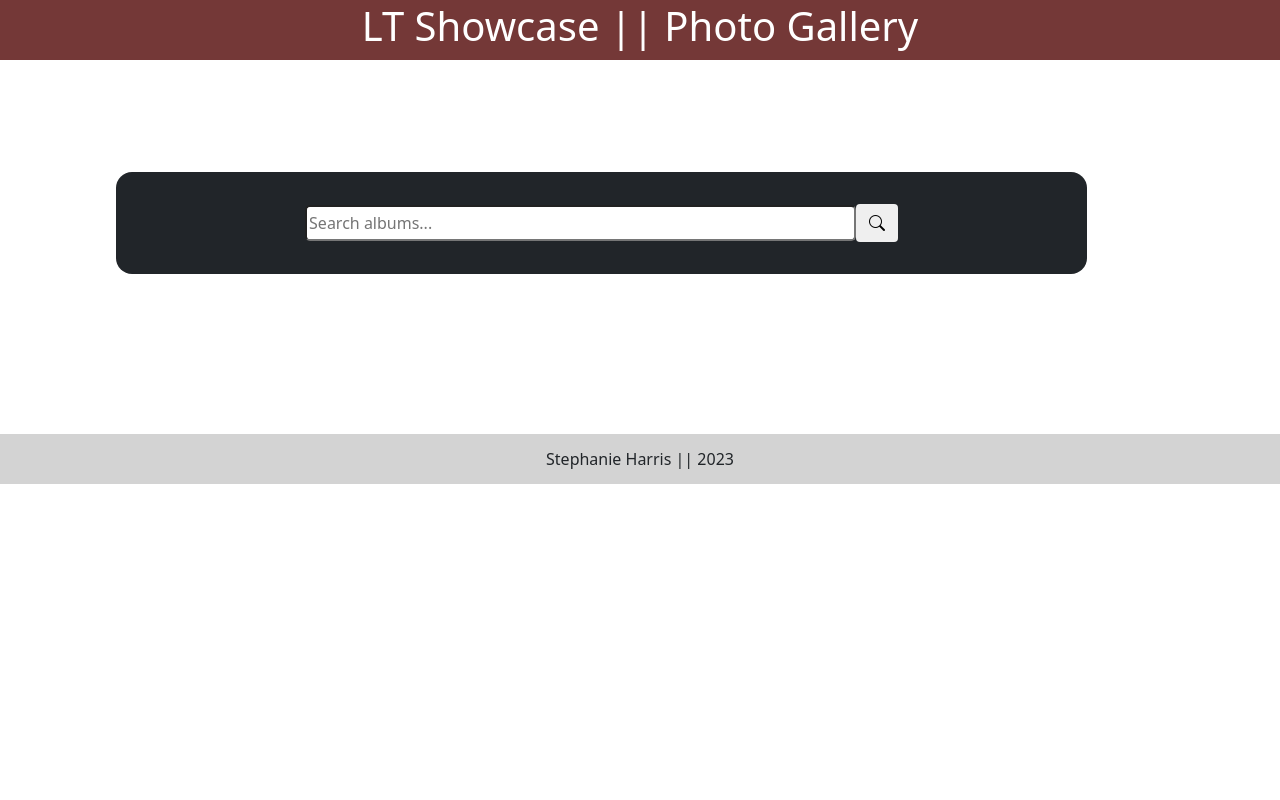
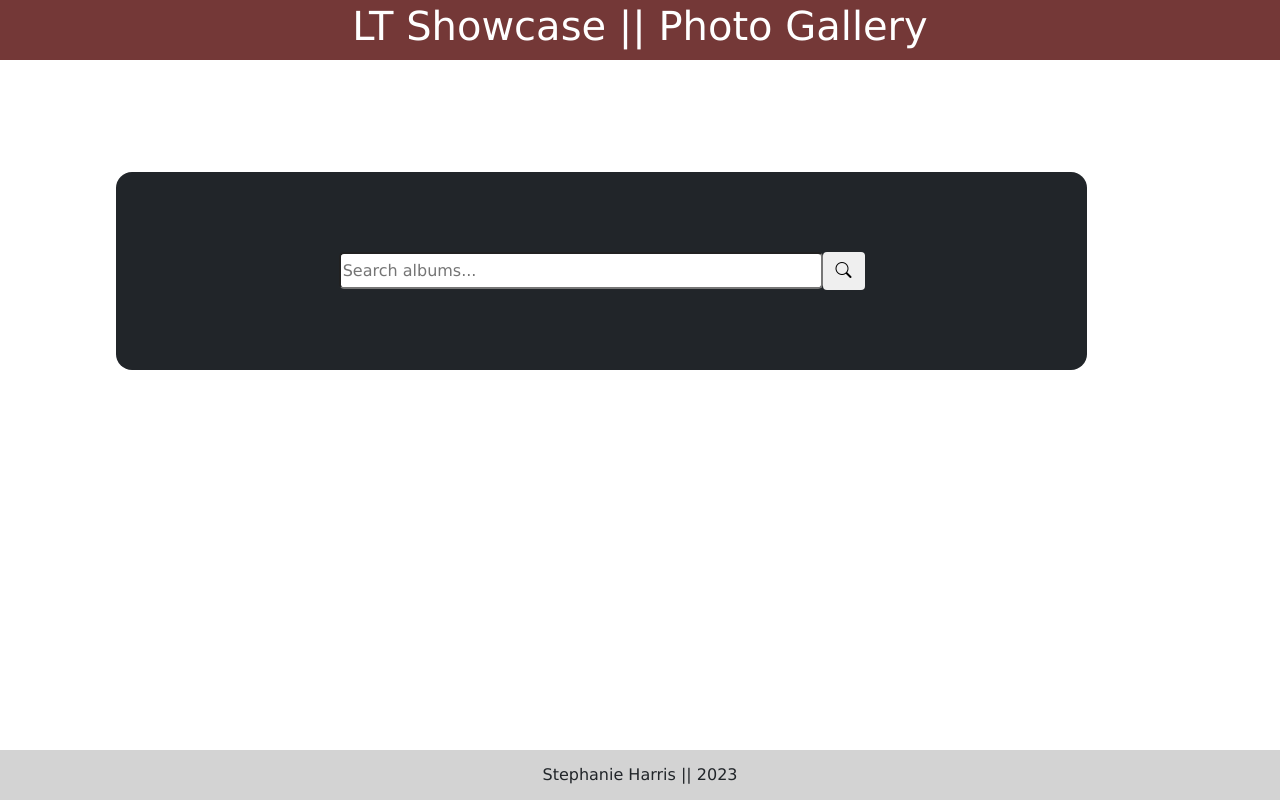
Before and after one commit to HarrisSte/LT-Showcase, a React (Vite) app: page / in a window 1280 px wide. Built offline with nearby package versions, Linux system fonts and the light colour scheme.

Commit message:
fix: footer placement on app

```diff
--- a/src/App.css
+++ b/src/App.css
@@ -1,19 +1,19 @@
-html,
 body {
-  font-family: 'Lucida Sans', 'Lucida Sans Regular', 'Lucida Grande', 'Lucida Sans Unicode', Geneva, Verdana, sans-serif;
-  min-height: 100vh;
-  min-height: 100dvh;
-  padding: 0;
-  margin: 0;
+    font-family: 'Lucida Sans', 'Lucida Sans Regular', 'Lucida Grande', 'Lucida Sans Unicode', Geneva, Verdana, sans-serif;
+      min-height: 100vh;
+      min-height: 100dvh;
+      padding: 0;
 }
 
-
-#root {
-  display: flex;
-  flex-direction: column;
-  min-height: 100vh;
+.App {
+  color: #228b22;
+  text-align: center;
 }
 
-main {
-  flex-grow: 1;
+.footer {
+  position: fixed;
+  width: 100%;
+  bottom: 0;
+  color: #212529;
+  font-size: 1rem;
 }
--- a/src/App.jsx
+++ b/src/App.jsx
@@ -3,7 +3,7 @@ import '../node_modules/bootstrap/dist/css/bootstrap.min.css';
 import Footer from './components/Footer/Footer.jsx';
 import Header from './components/Header/Header.jsx';
 
-import './index.css'
+import './App.css'
 
 
 function App() {
--- a/src/components/Landing/Landing.css
+++ b/src/components/Landing/Landing.css
@@ -16,7 +16,7 @@
 
 .search-container {
     background-color: #212529;
-    padding: 2rem;
+    padding: 5rem;
     border-radius: 1rem;
 
 }
--- a/src/components/footer/footer.css
+++ b/src/components/footer/footer.css
@@ -6,6 +6,5 @@ footer {
     align-items: center;
     padding: 0.5rem;
     text-align: center;
-    position: relative;
-    z-index: 1;
+
 }
--- a/src/components/gallery/gallery.css
+++ b/src/components/gallery/gallery.css
@@ -4,5 +4,6 @@ img {
 }
 
 p {
+    padding-bottom: 5rem;
     font-family: 'Lucida Sans', 'Lucida Sans Regular', 'Lucida Grande', 'Lucida Sans Unicode', Geneva, Verdana, sans-serif;
 }
--- a/src/index.css
+++ /dev/null
@@ -1,15 +0,0 @@
-/* Main styles for application. */
-html,
-body {
-  min-height: 100%;
-  margin: 0;
-  padding: 0;
-}
-
-#root {
-  display: flex;
-  flex-direction: column;
-  min-height: 100vh;
-  background-size: cover;
-
-}
--- a/src/main.jsx
+++ b/src/main.jsx
@@ -2,7 +2,7 @@
 import ReactDOM from 'react-dom/client';
 import { createBrowserRouter, RouterProvider } from 'react-router-dom';
 
-import './App.css';
+// import './App.css';
 
 import App from './App';
 import Landing from './components/Landing/Landing.jsx';
```
